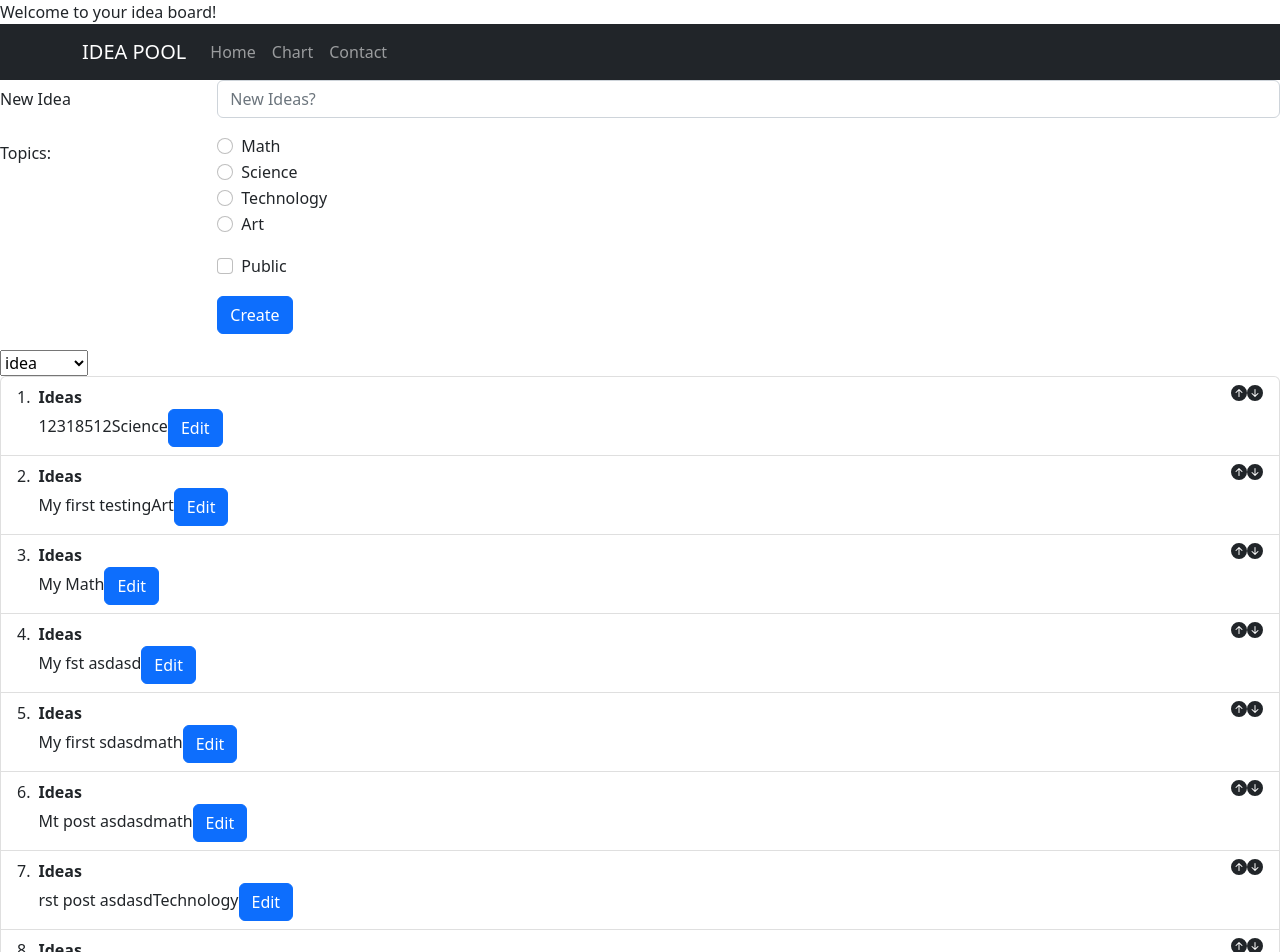
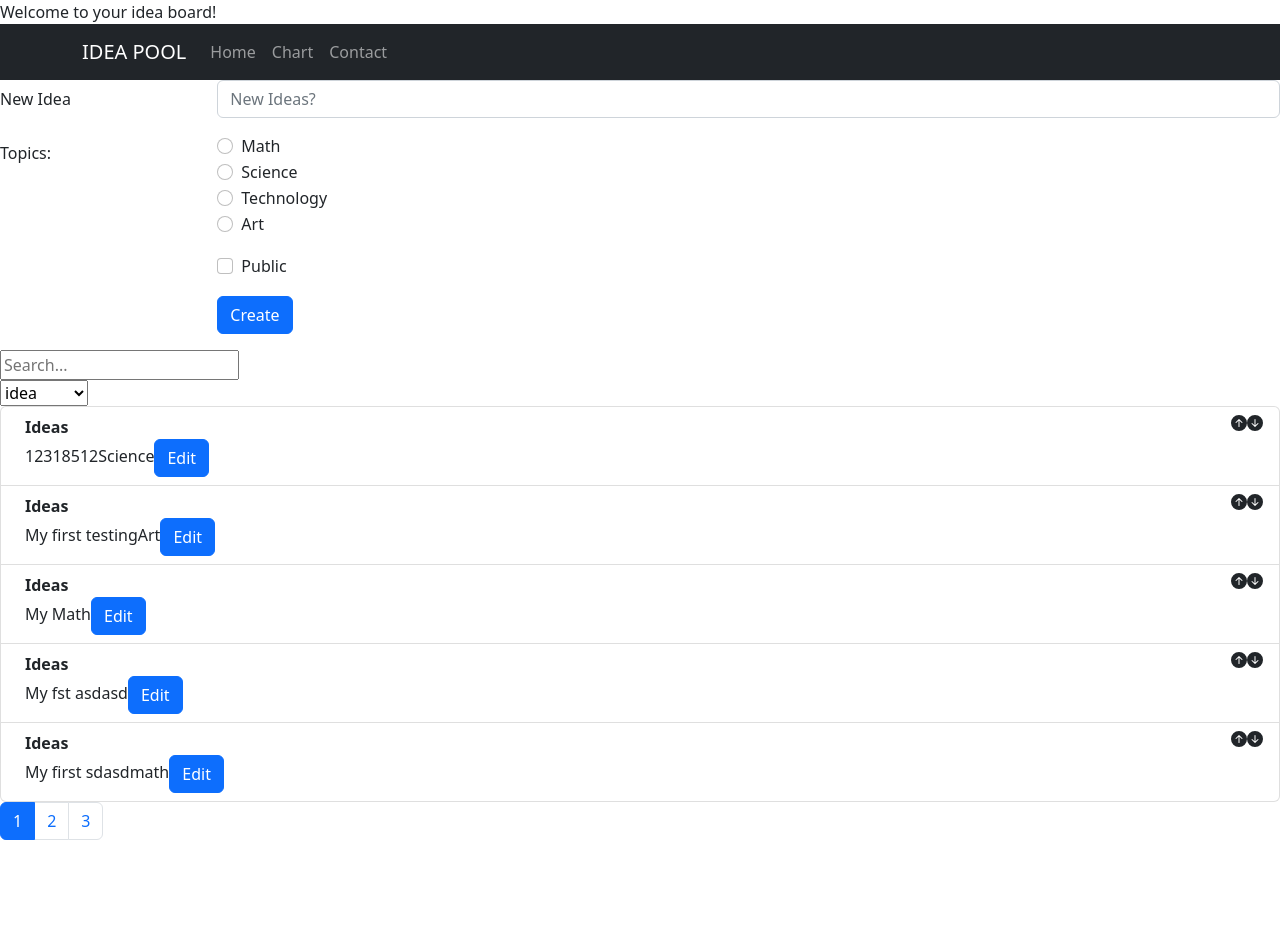
Before and after one commit to Kailin168/ideapool, a React (Create React App) app in the folder ideapool-app/: page / in a window 1280 px wide. Shown: the top 952 px of the page. After the commit the page ends 856 px from the top, so only its background shows below. Built offline with nearby package versions, Linux system fonts and the light colour scheme; data requests are answered from the project's data file.

Commit message:
complete pagination
complete pagination with 5 items in each page

```diff
--- a/ideapool-app/src/App.css
+++ b/ideapool-app/src/App.css
@@ -1,5 +1,6 @@
 .App {
   text-align: center;
+  font-size: x-large;
 }
 
 .App-logo {
--- a/ideapool-app/src/App.js
+++ b/ideapool-app/src/App.js
@@ -34,7 +34,6 @@ function App() {
   return (
     <div className="App">
       Welcome to your idea board!
-
       <TopNavBar />
       <Routes>
         <Route path="/" element={<IdeaContainer />} />
--- a/ideapool-app/src/components/IdeaContainer.js
+++ b/ideapool-app/src/components/IdeaContainer.js
@@ -22,8 +22,8 @@ function IdeaContainer() {
   return (
     <div>
       <CreateNewIdeaForm addNewIdea={addNewIdea} />
+      <SearchBar ideas={ideas}/>
       { ideas.length !== 0 && <ListOfIdeas ideas={ideas} setIdeas={setIdeas}/> }
-      <SearchBar ideas={ideas}/>
     </div>
   );
 }
--- a/ideapool-app/src/components/ListOfIdeas.js
+++ b/ideapool-app/src/components/ListOfIdeas.js
@@ -1,13 +1,18 @@
 import React, { useState } from 'react';
 import ListGroup from 'react-bootstrap/ListGroup';
 import EditModal from './EditModal';
+import Pagination from './Pagination';
 
 import { BsFillArrowUpCircleFill } from "react-icons/bs";
 import { BsFillArrowDownCircleFill } from "react-icons/bs";
 
+
 function ListOfIdeas({ ideas, setIdeas }) {
 
   const [sortKey, setSortKey] = useState('content');
+  const [currentPage, setCurrentPage] = useState(1);
+
+  const itemsPerPage = 5;
 
   const sortedArray = (type => {
     const types = {
@@ -22,6 +27,16 @@ function ListOfIdeas({ ideas, setIdeas }) {
 
   // iffe so you are passing in the sortKey as a parameter to the function and executing the function immediately.
 
+  function handlePageChange(pageNumber) {
+    setCurrentPage(pageNumber);
+  }
+
+  const startIndex = (currentPage - 1) * itemsPerPage;
+  const endIndex = startIndex + itemsPerPage;
+  const visibleItems = sortedArray.slice(startIndex, endIndex);
+
+
+
   return (
     <div>
       <select value={sortKey} onChange={(e) => setSortKey(e.target.value)}>
@@ -29,8 +44,8 @@ function ListOfIdeas({ ideas, setIdeas }) {
         <option value="category">category</option>
         <option value="likes">likes</option>
       </select>
-      <ListGroup as="ol" numbered>
-        {sortedArray.map((idea) => (
+      <ListGroup as="ol">
+        {visibleItems.map((idea) => (
           <ListGroup.Item
             key={idea.id}
             as="li"
@@ -48,6 +63,11 @@ function ListOfIdeas({ ideas, setIdeas }) {
         )
         )}
       </ListGroup>
+      <Pagination
+        currentPage={currentPage}
+        totalPages={Math.ceil(sortedArray.length / itemsPerPage)}
+        onPageChange={handlePageChange}
+      />
     </div>
   );
 
--- /dev/null
+++ b/ideapool-app/src/components/Pagination.js
@@ -0,0 +1,51 @@
+import React from 'react';
+import Pagination from 'react-bootstrap/Pagination';
+
+// function Pagination({ currentPage, totalPages, onPageChange }) {
+//   const pageNumbers = [];
+
+//   for (let i = 1; i <= totalPages; i++) {
+//     pageNumbers.push(i);
+//   }
+
+//   return (
+//     <nav>
+//       <ol className="pagination">
+//         {pageNumbers.map(number => (
+//           <li key={number} className="page-item">
+//             <button
+//               className={currentPage === number ? 'page-link active' : 'page-link'}
+//               onClick={() => onPageChange(number)}
+//             >
+//               {number}
+//             </button>
+//           </li>
+//         ))}
+//       </ol>
+//     </nav>
+//   );
+// }
+
+// export default Pagination;
+
+
+function MyPagination({ currentPage, totalPages, onPageChange }) {
+  const pageNumbers = [];
+
+  for (let i = 1; i <= totalPages; i++) {
+    pageNumbers.push(
+      <Pagination.Item
+        key={i}
+        active={i === currentPage}
+        onClick={() => onPageChange(i)}>
+        {i}
+      </Pagination.Item>,
+    );
+  }
+
+  return (
+    <Pagination>{pageNumbers}</Pagination>
+  );
+}
+
+export default MyPagination;
```
